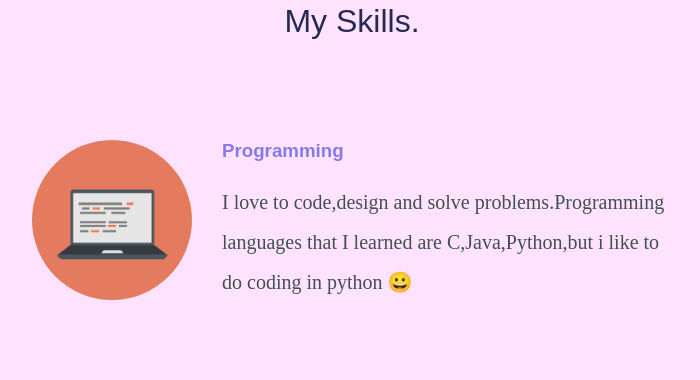
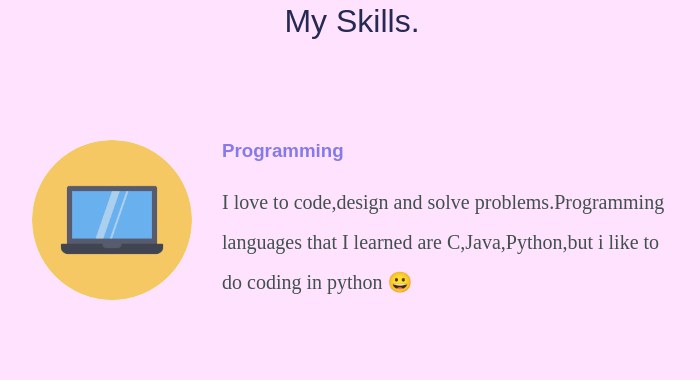
Before and after one commit to ManasaAlapaka/Personal_Website, a plain HTML site: page index.html in a window 1280 px wide. Shown: the part 1376-1756 px from the top of the page, without its empty margins (288-988 px from the left). Drawn offline with Linux system fonts and the light colour scheme.

Commit message:
Update index.html

```diff
--- a/index.html
+++ b/index.html
@@ -27,7 +27,7 @@
       <div class="skills">
         <h2>My Skills.</h2>
         <div class="skill-row">
-          <img class="left-circular-image" src="images/programming.png" alt="">
+          <img class="left-circular-image" src="images/laptop-screen.png" alt="">
           <h3>Programming</h3>
           <!--don't forget to add your badges-->
           <p>I love to code,design and solve problems.Programming languages that I learned are C,Java,Python,but i like to do coding in python 😀</p>
```
